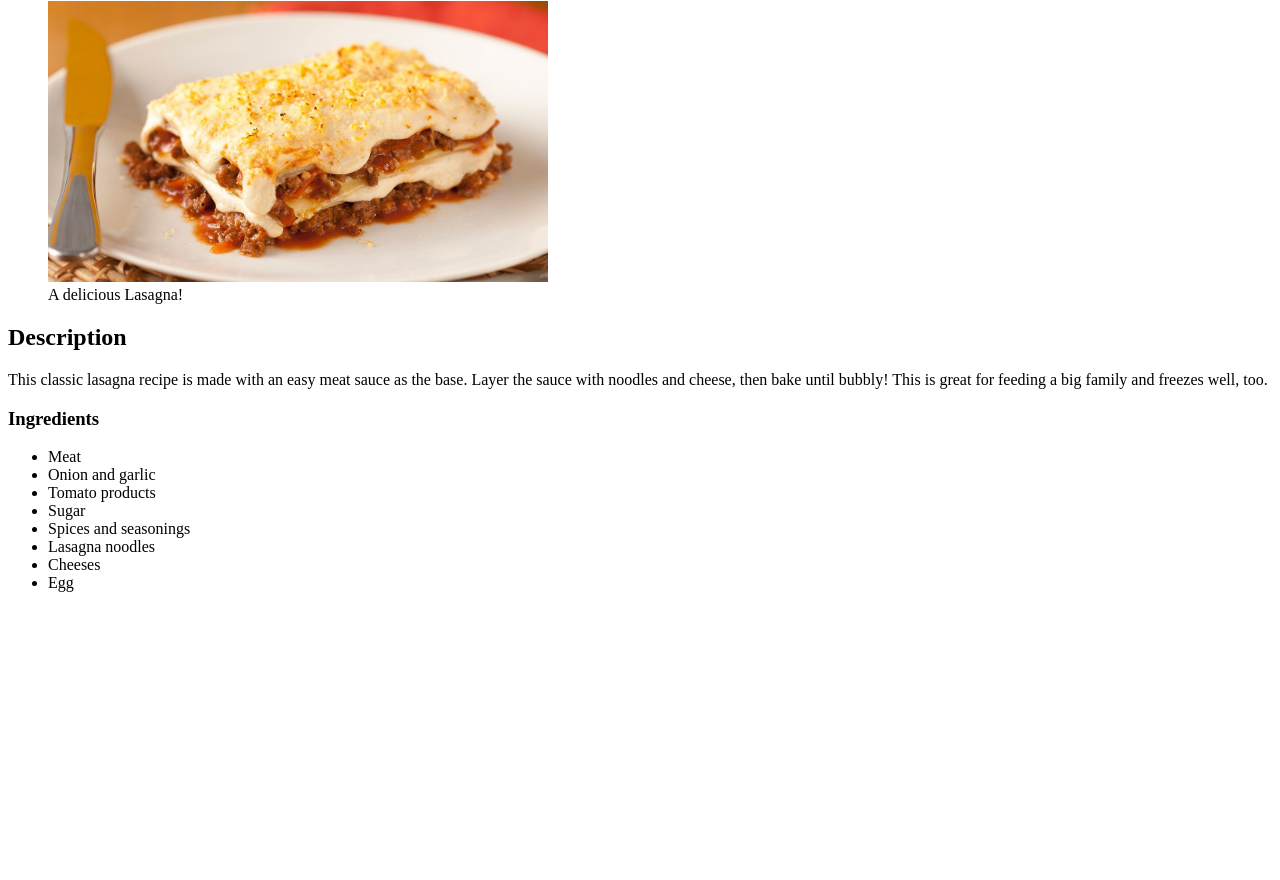
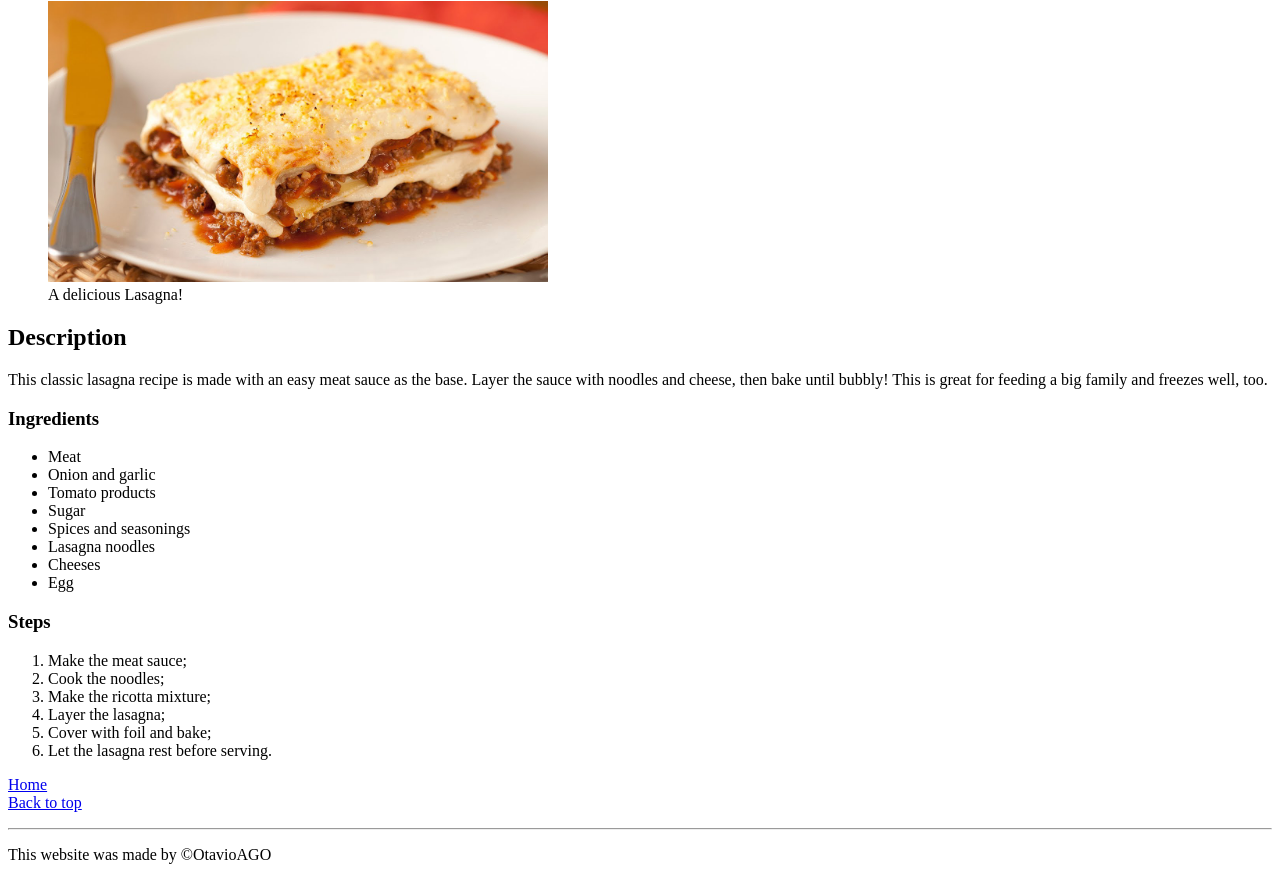
Before and after one commit to OtavioAGO/odin-recipes, a plain HTML site: page recipes/lasagna.html in a window 1280 px wide. Shown: the part 79-959 px from the top of the page. Before the commit the page ends 800 px from the top, so only its background shows below. Drawn offline with Linux system fonts and the light colour scheme.

Commit message:
Add pizza recipe page and finish lasagna recipe page

```diff
--- a/recipes/lasagna.html
+++ b/recipes/lasagna.html
@@ -32,6 +32,25 @@
           <li>Egg</li>
         </ul>
       </section>
+      <h3>Steps</h3>
+      <ol>
+        <li>Make the meat sauce;</li>
+        <li>Cook the noodles;</li>
+        <li>Make the ricotta mixture;</li>
+        <li>Layer the lasagna;</li>
+        <li>Cover with foil and bake;</li>
+        <li>Let the lasagna rest before serving.</li>
+      </ol>
+      <nav>
+        <p>
+          <a href="../index.html">Home</a> <br />
+          <a href="#">Back to top</a>
+        </p>
+      </nav>
     </main>
+    <footer>
+      <hr />
+      <p>This website was made by &copy;OtavioAGO</p>
+    </footer>
   </body>
 </html>
```
Also changed, not shown: recipes/pizza.html (added).
